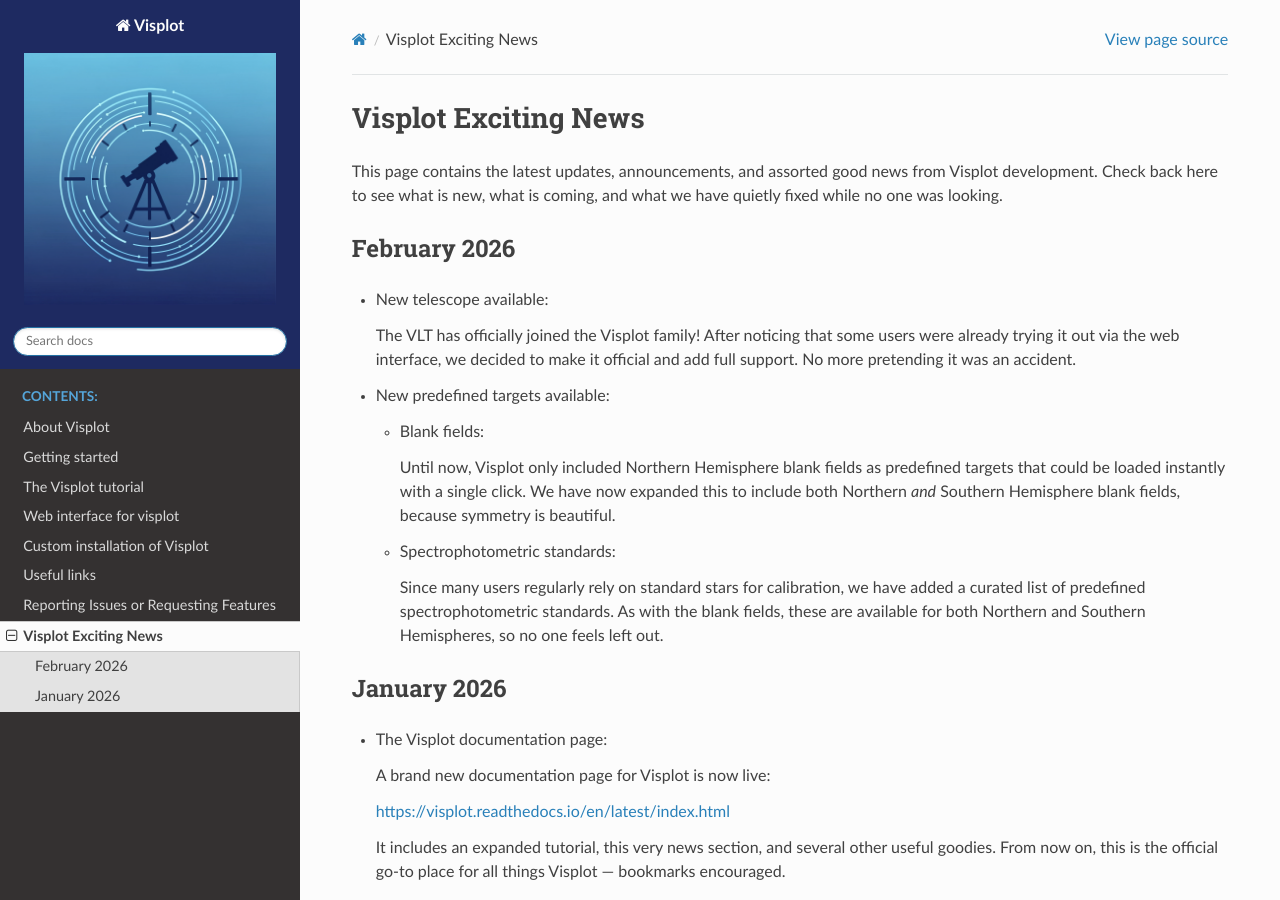
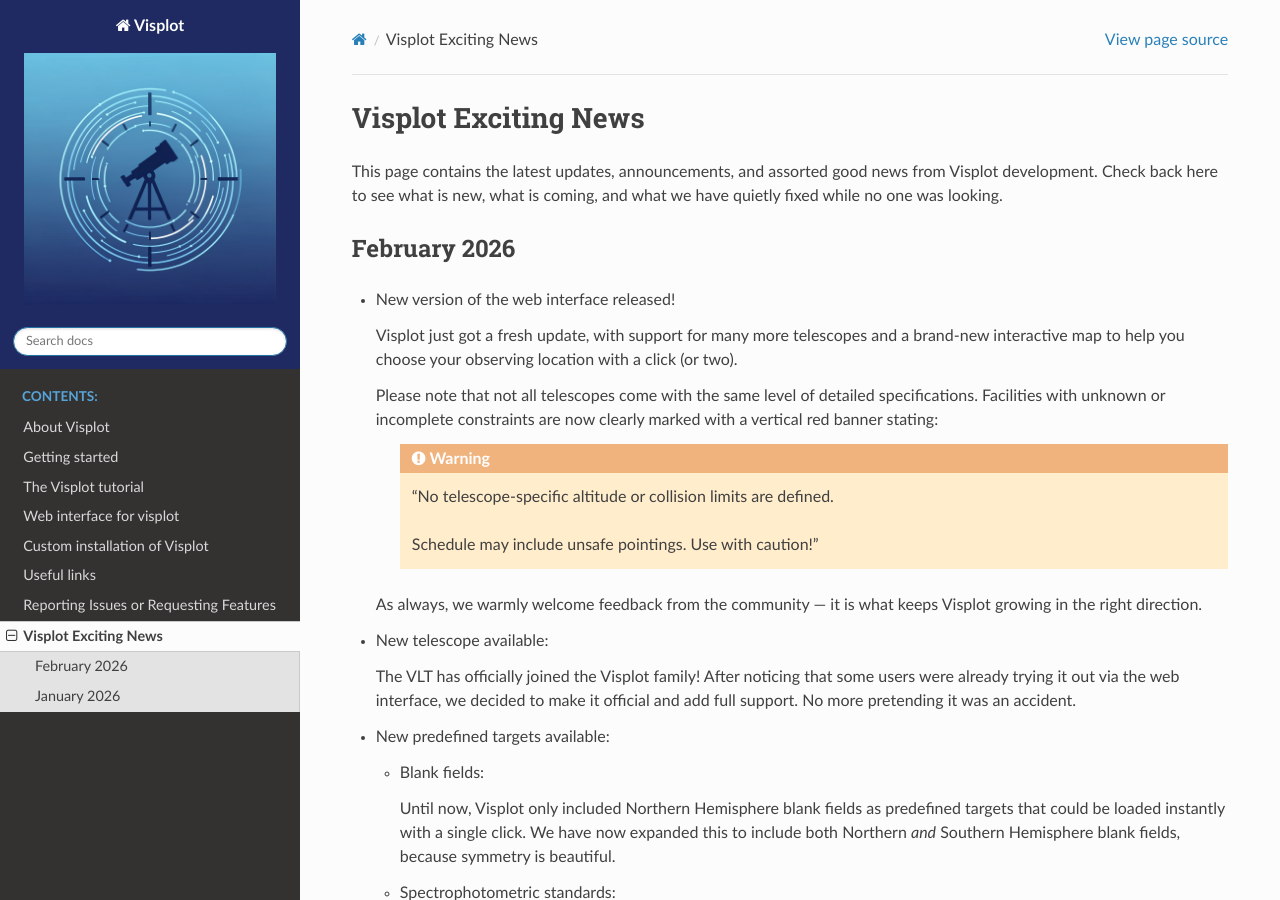
Before and after one commit to egafton/visplot, a Sphinx documentation site: the page built from docs/news.rst, in a window 1280 px wide and 900 px high. Built offline with Sphinx 7.4.7 and the Read the Docs theme 3.1.0, drawn with Linux system fonts in a browser that asks for light colours.

Commit message:
RTD: adding information about the new release, including updating the configuration screenshot with the map

```diff
--- a/docs/news.rst
+++ b/docs/news.rst
@@ -10,6 +10,26 @@
 
 February 2026
 ==============
+
+* New version of the web interface released!
+
+  Visplot just got a fresh update, with support for many more telescopes and a
+  brand-new interactive map to help you choose your observing location with a
+  click (or two).
+
+  Please note that not all telescopes come with the same level of detailed
+  specifications. Facilities with unknown or incomplete constraints are now
+  clearly marked with a vertical red banner stating:
+
+    .. warning::
+
+        "No telescope-specific altitude or collision limits are defined.
+
+        Schedule may include unsafe pointings. Use with caution!"
+
+  As always, we warmly welcome feedback from the community — it is what keeps
+  Visplot growing in the right direction.
+
 
 * New telescope available:
 
--- a/docs/tutorial.rst
+++ b/docs/tutorial.rst
@@ -212,7 +212,7 @@
 
 Click :guilabel:`Configuration` to adjust default settings:
 
-- Telescope selection
+- Telescope selection: dropbox or interactive selection on the map.
 - Default epoch, observing time, and project ID
 - Maximum airmass
 - Observation types and colors
```
Also changed, not shown: docs/figs/configuration.png.
